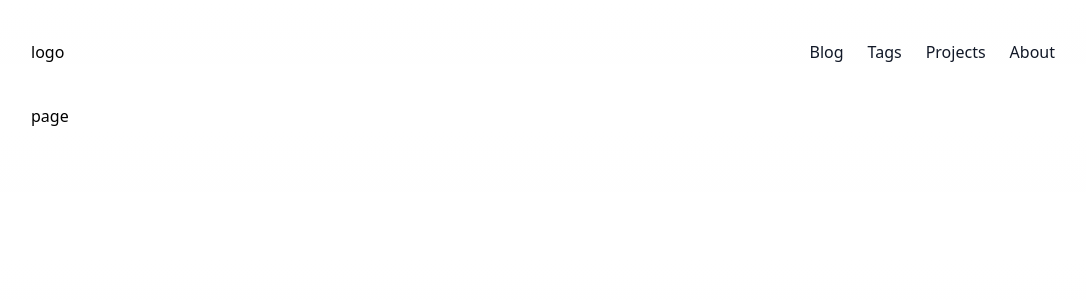
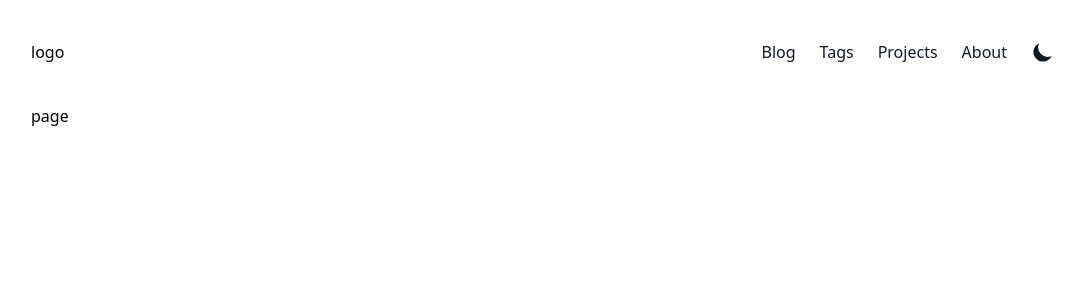
Before and after one commit to hsp996/next-blog, a Next.js app: page / in a window 1280 px wide. Shown: the top 300 px of the page, without its empty margins (97-1183 px from the left). Built offline with nearby package versions, Linux system fonts and the light colour scheme.

Commit message:
feat: 添加暗黑模式

```diff
--- a/app/globals.css
+++ b/app/globals.css
@@ -1,23 +1,3 @@
 @tailwind base;
 @tailwind components;
 @tailwind utilities;
-
-:root {
-  --foreground-rgb: 0, 0, 0;
-  --background-start-rgb: 214, 219, 220;
-  --background-end-rgb: 255, 255, 255;
-}
-
-@media (prefers-color-scheme: dark) {
-  :root {
-    --foreground-rgb: 255, 255, 255;
-    --background-start-rgb: 0, 0, 0;
-    --background-end-rgb: 0, 0, 0;
-  }
-}
-
-body {
-  color: rgb(var(--foreground-rgb));
-  background: linear-gradient(to bottom, transparent, rgb(var(--background-end-rgb)))
-    rgb(var(--background-start-rgb));
-}
--- a/app/layout.js
+++ b/app/layout.js
@@ -1,15 +1,20 @@
 import './globals.css'
+import React from 'react'
 import Header from '@/components/Header'
 import SectionContainer from '@/components/SectionContainer'
-
+import ThemeProviders from '@/components/ThemeProviders'
 export default function RootLayout({ children }) {
   return (
-    <html lang="en">
-      <body className={'bg-white text-black antialiased'}>
-        <SectionContainer>
-          <Header />
-          <main className={'mb-auto'}>{children}</main>
-        </SectionContainer>
+    <html lang="en" suppressHydrationWarning>
+      <body className={'bg-white text-black antialiased dark:bg-gray-950 dark:text-white'}>
+        <ThemeProviders>
+          <SectionContainer>
+            <div className={'flex h-screen flex-col justify-between font-sans'}>
+              <Header />
+              <main className={'mb-auto'}>{children}</main>
+            </div>
+          </SectionContainer>
+        </ThemeProviders>
       </body>
     </html>
   )
--- a/components/Header.jsx
+++ b/components/Header.jsx
@@ -1,5 +1,6 @@
 import HeaderNavLinks from '@/data/headerNavLinks'
 import Link from '@/components/Link'
+import ThemeSwitch from '@/components/ThemeSwitch'
 const Header = () => {
   return (
     <header className={'flex items-center justify-between py-10'}>
@@ -9,13 +10,14 @@
       <div className={'flex items-center space-x-4 leading-5 sm:space-x-6'}>
         {HeaderNavLinks.filter((item) => item.href !== '/').map((link) => (
           <Link
-            className={'hidden font-medium text-gray-900 sm:block'}
+            className={'hidden font-medium text-gray-900 dark:text-gray-100 sm:block'}
             key={link.title}
             herf={link.href}
           >
             {link.title}
           </Link>
         ))}
+        <ThemeSwitch />
       </div>
     </header>
   )
--- /dev/null
+++ b/components/ThemeProviders.jsx
@@ -0,0 +1,6 @@
+'use client'
+import { ThemeProvider } from 'next-themes'
+
+export default function ThemeProviders({ children }) {
+  return <ThemeProvider attribute={'class'}>{children}</ThemeProvider>
+}
--- /dev/null
+++ b/components/ThemeSwitch.jsx
@@ -0,0 +1,39 @@
+'use client'
+import { useState, useEffect } from 'react'
+import { useTheme } from 'next-themes'
+import { ThemeEnum } from '@/data/constant'
+
+const ThemeSwitch = () => {
+  const [mounted, setMounted] = useState(false)
+  useEffect(() => setMounted(true), [])
+  const { theme, setTheme, resolvedTheme } = useTheme()
+  if (!mounted) {
+    return null
+  }
+  return (
+    <button
+      onClick={() => {
+        setTheme(theme === ThemeEnum.DARK ? ThemeEnum.LIGHT : ThemeEnum.DARK)
+      }}
+    >
+      <svg
+        xmlns="http://www.w3.org/2000/svg"
+        viewBox="0 0 20 20"
+        fill="currentColor"
+        className="h-6 w-6 text-gray-900 dark:text-gray-100"
+      >
+        {mounted && theme === ThemeEnum.DARK ? (
+          <path
+            fillRule="evenodd"
+            d="M10 2a1 1 0 011 1v1a1 1 0 11-2 0V3a1 1 0 011-1zm4 8a4 4 0 11-8 0 4 4 0 018 0zm-.464 4.95l.707.707a1 1 0 001.414-1.414l-.707-.707a1 1 0 00-1.414 1.414zm2.12-10.607a1 1 0 010 1.414l-.706.707a1 1 0 11-1.414-1.414l.707-.707a1 1 0 011.414 0zM17 11a1 1 0 100-2h-1a1 1 0 100 2h1zm-7 4a1 1 0 011 1v1a1 1 0 11-2 0v-1a1 1 0 011-1zM5.05 6.464A1 1 0 106.465 5.05l-.708-.707a1 1 0 00-1.414 1.414l.707.707zm1.414 8.486l-.707.707a1 1 0 01-1.414-1.414l.707-.707a1 1 0 011.414 1.414zM4 11a1 1 0 100-2H3a1 1 0 000 2h1z"
+            clipRule="evenodd"
+          />
+        ) : (
+          <path d="M17.293 13.293A8 8 0 016.707 2.707a8.001 8.001 0 1010.586 10.586z" />
+        )}
+      </svg>
+    </button>
+  )
+}
+
+export default ThemeSwitch
--- /dev/null
+++ b/data/constant.ts
@@ -0,0 +1,6 @@
+const ThemeEnum = {
+  LIGHT: 'light',
+  DARK: 'dark',
+}
+
+export { ThemeEnum }
--- a/package.json
+++ b/package.json
@@ -14,6 +14,7 @@
     "clsx": "^2.0.0",
     "dayjs": "^1.11.10",
     "next": "14.0.3",
+    "next-themes": "^0.2.1",
     "react": "^18",
     "react-content-loader": "^6.2.1",
     "react-dom": "^18"
--- a/tailwind.config.js
+++ b/tailwind.config.js
@@ -5,6 +5,7 @@
     './components/**/*.{js,ts,jsx,tsx,mdx}',
     './app/**/*.{js,ts,jsx,tsx,mdx}',
   ],
+  darkMode: 'class',
   theme: {
     extend: {
       backgroundImage: {
```
Also changed, not shown: 1 other file (tests, documents, lock files or other folders).
